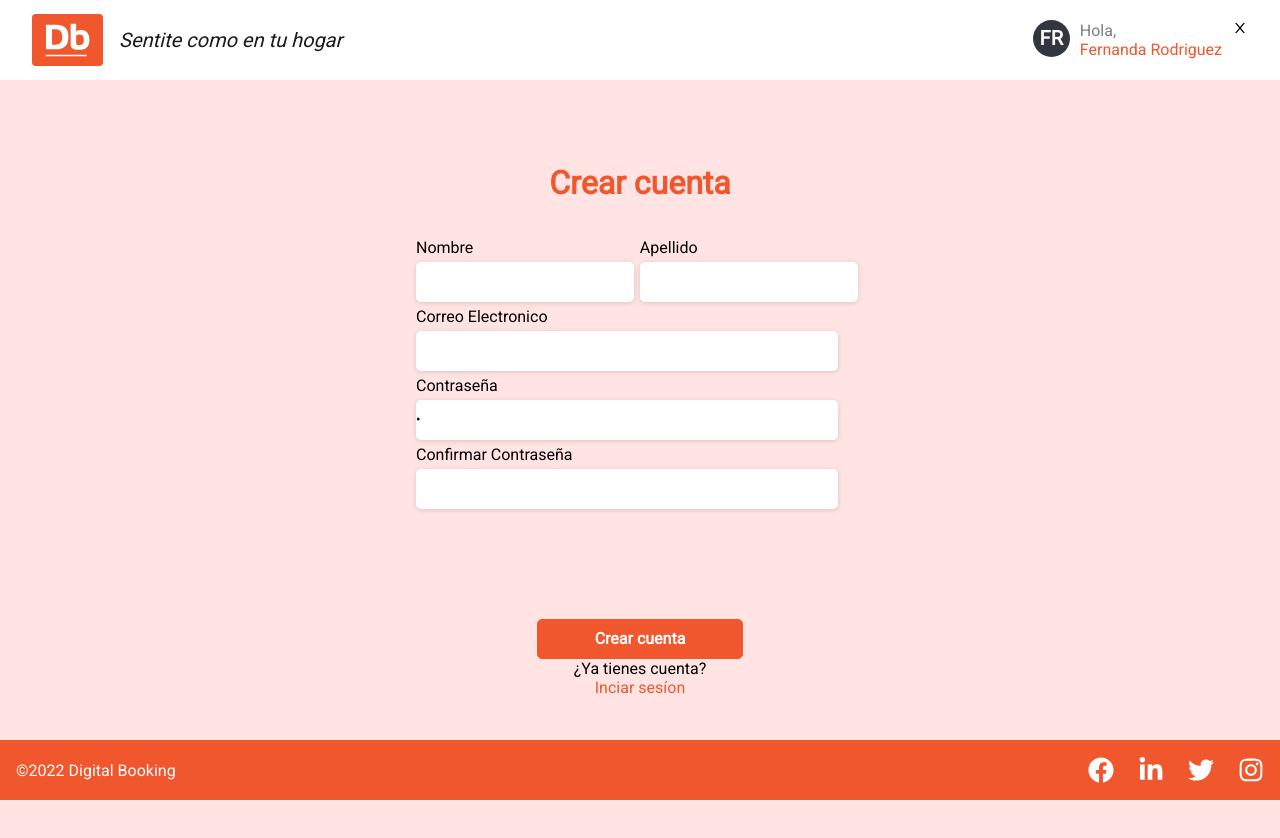
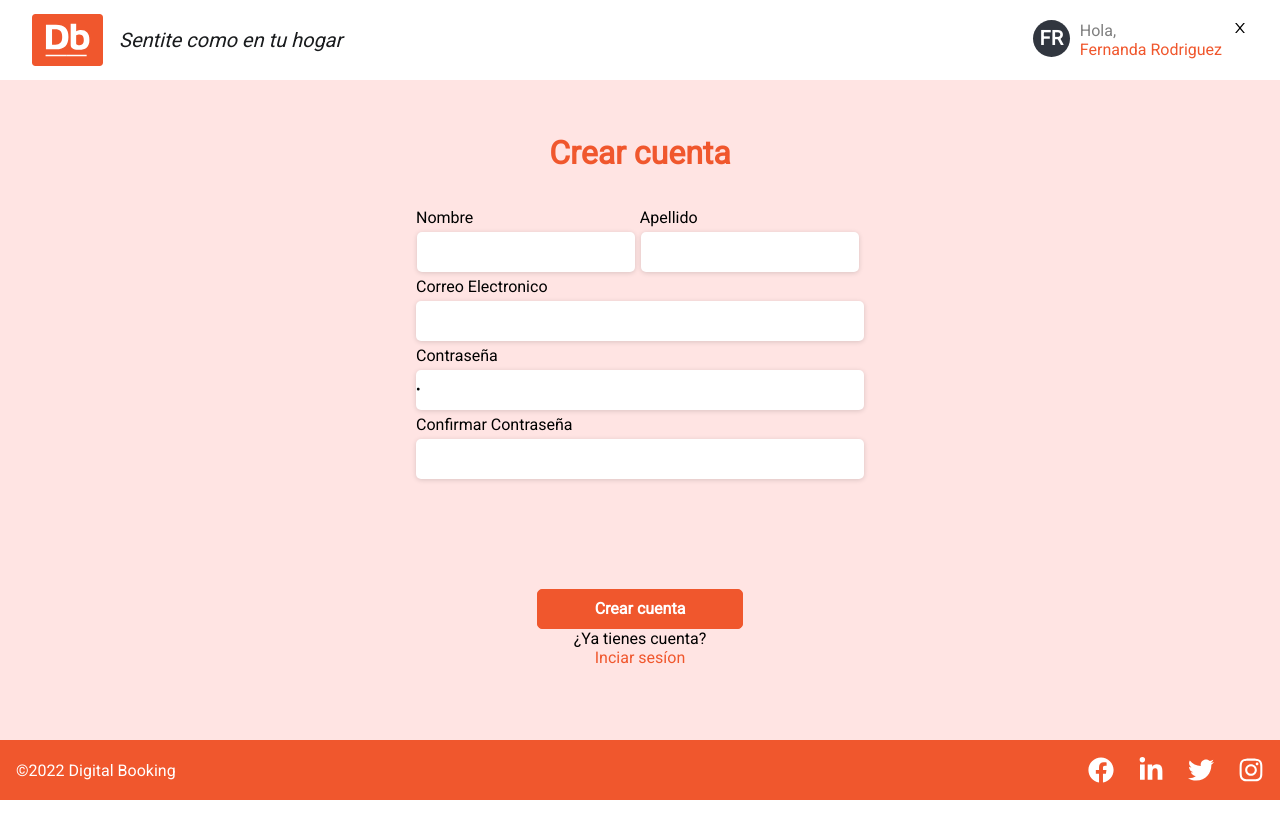
Before and after one commit to rodriguez02fer09/air-bnb, a React (Vite) app: page /register in a window 1280 px wide. Shown: the top 838 px of the page. After the commit the page ends 800 px from the top, so only its background shows below. Built offline with nearby package versions, Linux system fonts and the light colour scheme.

Commit message:
fi styles input

```diff
--- a/src/components/Input/Input.jsx
+++ b/src/components/Input/Input.jsx
@@ -7,7 +7,6 @@ const Input = ({label, type, size, value ,name, handlerchange}) => {
         <div className={`${classNew}`}>
             <label className={`${classNew}_label`}>{label}</label>
             <input type={type} className={`${classNew}_input input_${size}`} value={value} name={name} onChange={handlerchange}/>
-
         </div>
     )
 
--- a/src/components/Input/input.css
+++ b/src/components/Input/input.css
@@ -7,8 +7,6 @@
     font-weight: 500;
     font-size: 12px;
     line-height: 14px;
-
-
 }
 
 .container-input_input {
@@ -19,9 +17,10 @@
     box-shadow: 0 1px 5px rgba(0, 0, 0, 0.15);
     border: none;
     margin: 5px 0px;
+}
 
-
-
+.container_input Input:nth-child(1n) {
+    margin-left: 1px;
 }
 
 .container-input__input:focus {
@@ -51,6 +50,6 @@
 }
 
 .input_3 {
-    width: 422px;
+    width: 448px;
     height: 40px;
 }
--- a/src/pages/Register/register.css
+++ b/src/pages/Register/register.css
@@ -1,11 +1,12 @@
-.main_container{
-    height:860px;
+.main_container {
+    height: 100%;
     background-color: #FFE4E3;
-    display:flex;
+    display: flex;
     flex-direction: column;
     justify-content: center;
     align-items: center;
 }
+
 .form_container {
     max-width: 448px;
     width: 100%;
@@ -14,18 +15,17 @@
     justify-content: center;
     align-items: center;
 }
-.form_container  .container_input {
+
+.form_container .container_input {
     margin-top: 6px;
     width: 100%;
-    display:flex;
+    display: flex;
+}
 
-}
-.container_button{
-
+.container_button {
     display: flex;
     flex-direction: column;
     justify-content: center;
     align-items: center;
     margin-top: 51px;
-
 }
```
Lines whose indentation alone changed are shown as unchanged.
